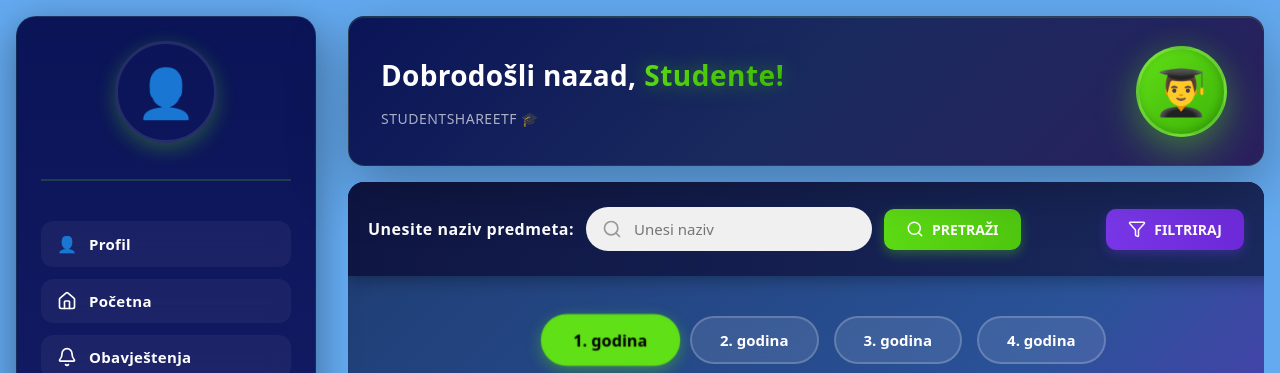
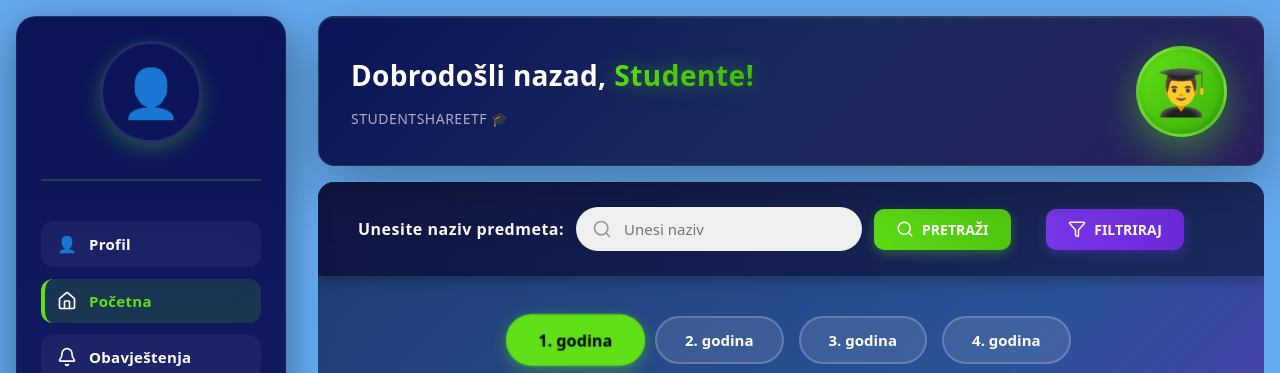
Before and after one commit to BorislavTutoric/StudentShareETF, a React (Vite) app in the folder StudentShareETF_Frontend_Aplikacija/: page /student in a window 1280 px wide. Shown: the top 373 px of the page. Built offline with nearby package versions, Linux system fonts and the light colour scheme; no server answers.

Commit message:
Izmjene vezane za stilizaciju na frontendu uz odredjene korekcije na backendu.

```diff
--- a/StudentShareETF_Frontend_Aplikacija/src/components/FilterComponent.jsx
+++ b/StudentShareETF_Frontend_Aplikacija/src/components/FilterComponent.jsx
@@ -73,8 +73,8 @@ function FilterComponent({ isOpen, onClose, setMySubjects, setAllSubjects, subje
 const styles = {
   filterBubble: {
     position: 'absolute',
-    top: '305px',
-    right: '40px',
+    top: '270px',
+    right: '100px',
     backgroundColor: '#a8d5ba',
     borderRadius: '20px',
     padding: '16px 20px',
--- a/StudentShareETF_Frontend_Aplikacija/src/components/SavedMaterials.jsx
+++ b/StudentShareETF_Frontend_Aplikacija/src/components/SavedMaterials.jsx
@@ -244,14 +244,14 @@ const styles = {
   },
   filterSearchContainer: {
     background: 'linear-gradient(90deg, #0f1643 0%, #1a2a5e 100%)',
-    padding: '25px 20px',
-    width: '100%',
+    padding: '25px 40px',
+    //width: '100%',
     boxShadow: '0 4px 15px rgba(0, 0, 0, 0.3)',
   },
   filterSearchContent: {
-    maxWidth: '1200px',
-    margin: '0 auto',
-    width: '100%',
+    //maxWidth: '1200px',
+    //margin: '0 auto',
+    //width: '100%',
   },
   inlineWrapper: {
     display: 'flex',
@@ -329,10 +329,10 @@ const styles = {
   },
   contentContainer: {
     flex: 1,
-    padding: '40px 20px',
-    maxWidth: '1200px',
-    width: '100%',
-    margin: '0 auto',
+    padding: '40px 35px',
+    //maxWidth: '1200px',
+    //width: '100%',
+    //margin: '0 auto',
   },
   yearButtonsContainer: {
     display: 'flex',
--- a/StudentShareETF_Frontend_Aplikacija/src/components/StudentHome.jsx
+++ b/StudentShareETF_Frontend_Aplikacija/src/components/StudentHome.jsx
@@ -236,14 +236,14 @@ const styles = {
   },
   filterSearchContainer: {
     background: 'linear-gradient(90deg, #0f1643 0%, #1a2a5e 100%)',
-    padding: '25px 20px',
-    width: '100%',
+    padding: '25px 40px',
+    //width: '100%',
     boxShadow: '0 4px 15px rgba(0, 0, 0, 0.3)',
   },
   filterSearchContent: {
-    maxWidth: '1200px',
-    margin: '0 auto',
-    width: '100%',
+    //maxWidth: '1200px',
+    //margin: '0 auto',
+    //width: '100%',
   },
   inlineWrapper: {
     display: 'flex',
@@ -309,10 +309,10 @@ const styles = {
   },
   contentContainer: {
     flex: 1,
-    padding: '40px 20px',
-    maxWidth: '1200px',
-    width: '100%',
-    margin: '0 auto',
+    padding: '40px 35px',
+    //maxWidth: '1200px',
+    //width: '100%',
+    //margin: '0 auto',
   },
   yearButtonsContainer: {
     display: 'flex',
@@ -360,6 +360,7 @@ const styles = {
     display: 'grid',
     gridTemplateColumns: '1fr 1fr',
     gap: '40px',
+    //padding: "0px 30px"
   },
   semesterColumn: {
     display: 'flex',
--- a/StudentShareETF_Frontend_Aplikacija/src/components/StudentMenuBar.jsx
+++ b/StudentShareETF_Frontend_Aplikacija/src/components/StudentMenuBar.jsx
@@ -3,6 +3,7 @@ import { LogOut, Home, Bell, Bookmark, Calendar, Lightbulb, Users } from 'lucide
 
 function StudentMenuBar({ onLogoutClick, onMenuClick, onHomeCLick, onCalendarClick, onNotificationsClick}) {
   const [hoveredItem, setHoveredItem] = useState(null);
+  const [activeItem, setActiveItem] = useState('Početna');
 
   const menuItems = [
     { name: 'Profil', icon: '👤' },
@@ -37,9 +38,11 @@ function StudentMenuBar({ onLogoutClick, onMenuClick, onHomeCLick, onCalendarCli
             onMouseLeave={() => setHoveredItem(null)}
             style={{
               ...styles.menuButton,
-              ...(hoveredItem === item.name ? styles.menuButtonHover : {})
+	      ...(activeItem === item.name ? styles.menuButtonActive : {}),
+              ...(hoveredItem === item.name && activeItem !== item.name ? styles.menuButtonHover : {})
             }}
             onClick={() => {
+              setActiveItem(item.name);
               if(item.name === "Početna")
               {
                 onMenuClick(item.name);
@@ -62,7 +65,7 @@ function StudentMenuBar({ onLogoutClick, onMenuClick, onHomeCLick, onCalendarCli
               <span
                 style={{
                   ...styles.menuItem,
-                  ...(hoveredItem === item.name ? styles.menuItemActive : {}),
+                  ...(activeItem === item.name ? styles.menuItemActive : {}),
                 }}
               >
                 {item.name}
@@ -97,7 +100,7 @@ function StudentMenuBar({ onLogoutClick, onMenuClick, onHomeCLick, onCalendarCli
 
 const styles = {
   menuBar: {
-    width: '300px',
+    width: '270px',
     background: 'linear-gradient(180deg, #0a1457 0%, #1a1f6b 100%)',
     padding: '24px',
     display: 'flex',
@@ -159,6 +162,12 @@ const styles = {
     outline: 'none',
     transition: 'all 0.3s ease',
     backdropFilter: 'blur(10px)',
+  },
+
+  menuButtonActive: {
+    background: 'rgba(96, 224, 22, 0.15)',
+    borderLeft: '4px solid #60e016',
+    paddingLeft: '12px',
   },
 
   menuButtonHover: {
--- a/StudentShareETF_Frontend_Aplikacija/src/pages/StudentPage.jsx
+++ b/StudentShareETF_Frontend_Aplikacija/src/pages/StudentPage.jsx
@@ -206,7 +206,7 @@ const styles = {
   },
 
   leftMenu: {
-    width: "300px",
+    width: "270px",
     padding: "16px",
   },
 
--- a/StudentShareETF_Frontend_Aplikacija/src/services/api.js
+++ b/StudentShareETF_Frontend_Aplikacija/src/services/api.js
@@ -6,7 +6,8 @@ const api = axios.create({ baseURL: API_URL });
 
 api.interceptors.request.use(config => {
     const token = localStorage.getItem("jwtToken");
-    if (token){
+    const isPublicEndpoint = config.url.startsWith("all/");
+    if (!isPublicEndpoint && token){
         config.headers.Authorization = `Bearer ${token}`;
     }
     return config;
```
Also changed, not shown: StudentShareETF_Frontend_Aplikacija/src/components/Initial.jsx (line endings or trailing spaces), 2 other files (tests, documents, lock files or other folders).
